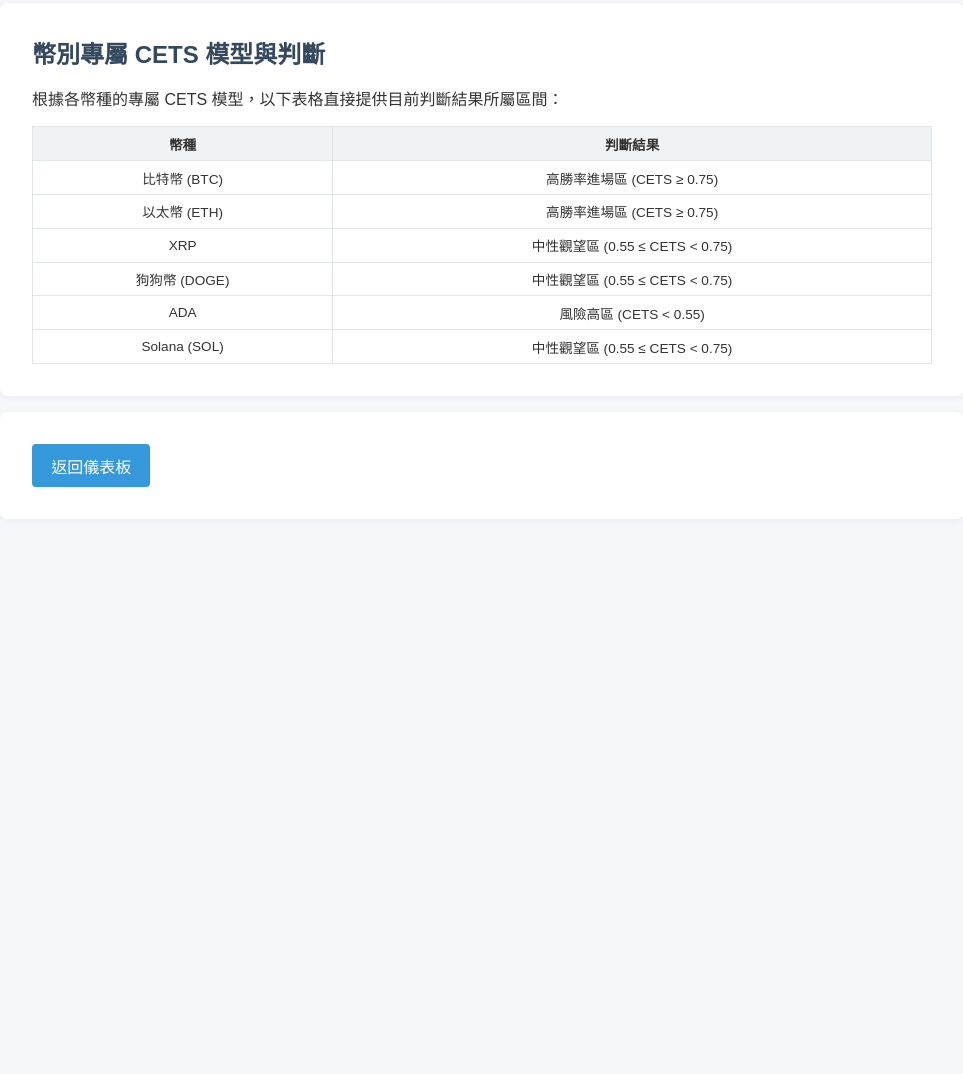
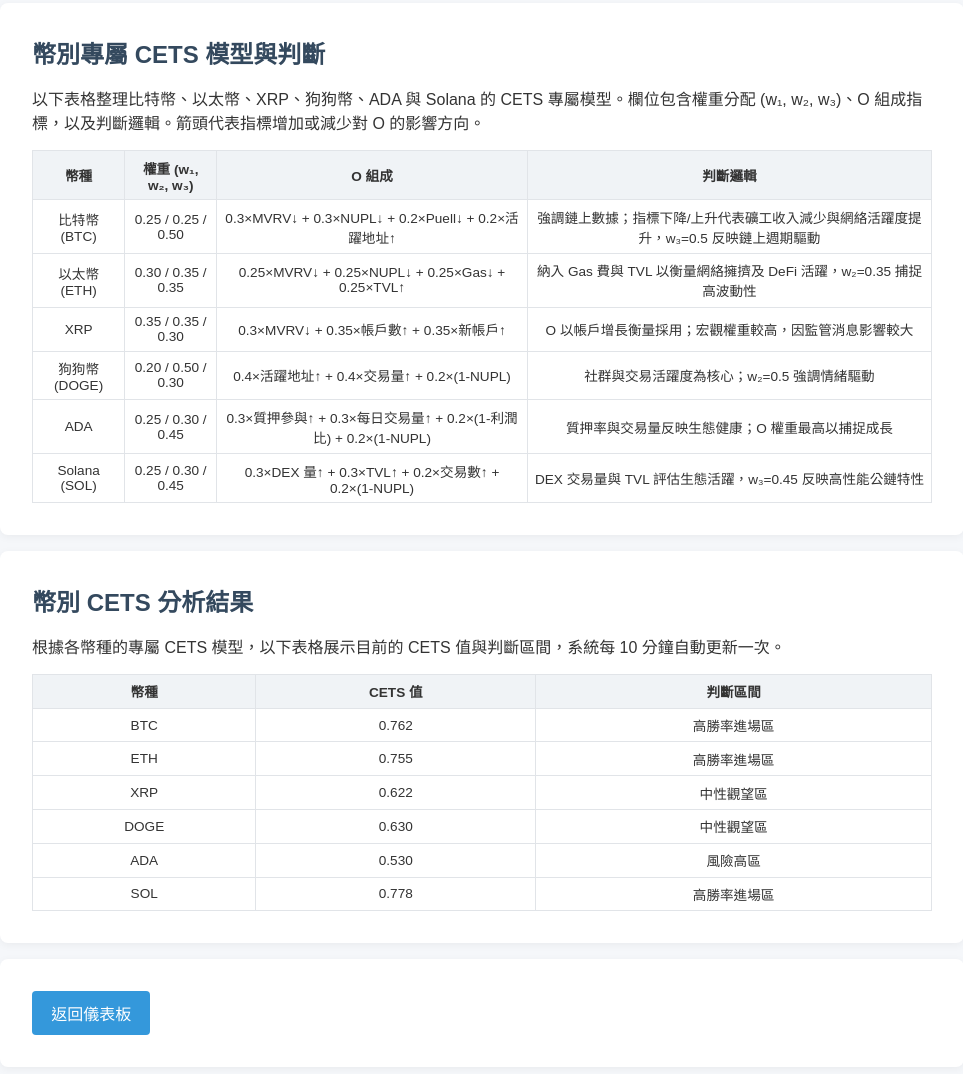
Before and after one commit to MayaMyzium/crypto-dashboard, a plain HTML site: page analysis.html in a window 1280 px wide. Shown: the part 1408-2482 px from the top of the page, without its empty margins (158-1121 px from the left). Before the commit the page ends 1943 px from the top, so only its background shows below. Drawn offline with nearby package versions, Linux system fonts and the light colour scheme; no server answers.

Commit message:
Add files via upload

```diff
--- a/analysis.html
+++ b/analysis.html
@@ -31,39 +31,76 @@
     <!-- 幣別專屬 CETS 模型與判斷 -->
     <section>
       <h2>幣別專屬 CETS 模型與判斷</h2>
-      <p>根據各幣種的專屬 CETS 模型，以下表格直接提供目前判斷結果所屬區間：</p>
+      <p>以下表格整理比特幣、以太幣、XRP、狗狗幣、ADA 與 Solana 的 CETS 專屬模型。欄位包含權重分配 (w₁, w₂, w₃)、O 組成指標，以及判斷邏輯。箭頭代表指標增加或減少對 O 的影響方向。</p>
       <table class="analysis-table">
         <thead>
           <tr>
             <th>幣種</th>
-            <th>判斷結果</th>
+            <th>權重 (w₁, w₂, w₃)</th>
+            <th>O 組成</th>
+            <th>判斷邏輯</th>
           </tr>
         </thead>
         <tbody>
           <tr>
             <td>比特幣 (BTC)</td>
-            <td>高勝率進場區 (CETS ≥ 0.75)</td>
+            <td>0.25 / 0.25 / 0.50</td>
+            <td>0.3×MVRV↓ + 0.3×NUPL↓ + 0.2×Puell↓ + 0.2×活躍地址↑</td>
+            <td>強調鏈上數據；指標下降/上升代表礦工收入減少與網絡活躍度提升，w₃=0.5 反映鏈上週期驅動</td>
           </tr>
           <tr>
             <td>以太幣 (ETH)</td>
-            <td>高勝率進場區 (CETS ≥ 0.75)</td>
+            <td>0.30 / 0.35 / 0.35</td>
+            <td>0.25×MVRV↓ + 0.25×NUPL↓ + 0.25×Gas↓ + 0.25×TVL↑</td>
+            <td>納入 Gas 費與 TVL 以衡量網絡擁擠及 DeFi 活躍，w₂=0.35 捕捉高波動性</td>
           </tr>
           <tr>
             <td>XRP</td>
-            <td>中性觀望區 (0.55 ≤ CETS &lt; 0.75)</td>
+            <td>0.35 / 0.35 / 0.30</td>
+            <td>0.3×MVRV↓ + 0.35×帳戶數↑ + 0.35×新帳戶↑</td>
+            <td>O 以帳戶增長衡量採用；宏觀權重較高，因監管消息影響較大</td>
           </tr>
           <tr>
             <td>狗狗幣 (DOGE)</td>
-            <td>中性觀望區 (0.55 ≤ CETS &lt; 0.75)</td>
+            <td>0.20 / 0.50 / 0.30</td>
+            <td>0.4×活躍地址↑ + 0.4×交易量↑ + 0.2×(1-NUPL)</td>
+            <td>社群與交易活躍度為核心；w₂=0.5 強調情緒驅動</td>
           </tr>
           <tr>
             <td>ADA</td>
-            <td>風險高區 (CETS &lt; 0.55)</td>
+            <td>0.25 / 0.30 / 0.45</td>
+            <td>0.3×質押參與↑ + 0.3×每日交易量↑ + 0.2×(1-利潤比) + 0.2×(1-NUPL)</td>
+            <td>質押率與交易量反映生態健康；O 權重最高以捕捉成長</td>
           </tr>
           <tr>
             <td>Solana (SOL)</td>
-            <td>中性觀望區 (0.55 ≤ CETS &lt; 0.75)</td>
+            <td>0.25 / 0.30 / 0.45</td>
+            <td>0.3×DEX 量↑ + 0.3×TVL↑ + 0.2×交易數↑ + 0.2×(1-NUPL)</td>
+            <td>DEX 交易量與 TVL 評估生態活躍，w₃=0.45 反映高性能公鏈特性</td>
           </tr>
+        </tbody>
+      </table>
+    </section>
+
+    <!-- 幣別 CETS 分析結果 -->
+    <section id="coin-cets-result-section">
+      <h2>幣別 CETS 分析結果</h2>
+      <p>根據各幣種的專屬 CETS 模型，以下表格展示目前的 CETS 值與判斷區間，系統每 10 分鐘自動更新一次。</p>
+      <table class="analysis-table">
+        <thead>
+          <tr>
+            <th>幣種</th>
+            <th>CETS 值</th>
+            <th>判斷區間</th>
+          </tr>
+        </thead>
+        <tbody>
+          <tr><td>BTC</td><td id="cets-value-btc">--</td><td id="cets-category-btc">--</td></tr>
+          <tr><td>ETH</td><td id="cets-value-eth">--</td><td id="cets-category-eth">--</td></tr>
+          <tr><td>XRP</td><td id="cets-value-xrp">--</td><td id="cets-category-xrp">--</td></tr>
+          <tr><td>DOGE</td><td id="cets-value-doge">--</td><td id="cets-category-doge">--</td></tr>
+          <tr><td>ADA</td><td id="cets-value-ada">--</td><td id="cets-category-ada">--</td></tr>
+          <tr><td>SOL</td><td id="cets-value-sol">--</td><td id="cets-category-sol">--</td></tr>
         </tbody>
       </table>
     </section>
--- a/analysis.js
+++ b/analysis.js
@@ -43,6 +43,21 @@
   updateSentimentChart().catch((err) => {
     console.error('情緒分數折線圖資料取得失敗', err);
   });
+
+  // 更新專屬 CETS 分析並設定定時器
+  try {
+    updateSpecializedCETS();
+  } catch (e) {
+    console.error('updateSpecializedCETS error', e);
+  }
+  // 每 10 分鐘執行一次分析
+  setInterval(() => {
+    try {
+      updateSpecializedCETS();
+    } catch (e) {
+      console.error('updateSpecializedCETS error', e);
+    }
+  }, 10 * 60 * 1000);
 });
 
 async function updateAnalysis(coin, tbody) {
@@ -459,3 +474,36 @@
 }
 
 // 本頁不再使用圖表，改為表格顯示，故 drawAnalysisChart 移除
+
+/**
+ * 根據各幣種專屬 CETS 模型計算 CETS 值並更新判斷結果。
+ * 本示例使用固定的 L 和 S 值以及預設的 O 值計算，僅供示範用。
+ */
+function updateSpecializedCETS() {
+  // 假設的流動性與風險情緒指數，可依實際需求替換成即時數據
+  const L = 0.65;
+  const S = 0.70;
+  // 各幣種預設 O 值與權重。此處的 O 值代表鏈上指標綜合得分（0~1），可依實際計算替換。
+  const configs = {
+    // 使用修正後的 O 值和權重，符合幣別專屬 CETS 公式
+    BTC: { O: 0.85, w1: 0.25, w2: 0.25, w3: 0.50 },
+    ETH: { O: 0.90, w1: 0.30, w2: 0.35, w3: 0.35 },
+    XRP: { O: 0.50, w1: 0.35, w2: 0.35, w3: 0.30 },
+    DOGE: { O: 0.50, w1: 0.20, w2: 0.50, w3: 0.30 },
+    ADA: { O: 0.35, w1: 0.25, w2: 0.30, w3: 0.45 },
+    SOL: { O: 0.90, w1: 0.25, w2: 0.30, w3: 0.45 }
+  };
+  Object.keys(configs).forEach((key) => {
+    const cfg = configs[key];
+    const cets = cfg.w1 * L + cfg.w2 * S + cfg.w3 * cfg.O;
+    let category;
+    if (cets >= 0.75) category = '高勝率進場區';
+    else if (cets >= 0.55) category = '中性觀望區';
+    else category = '風險高區';
+    // 更新 DOM
+    const valEl = document.getElementById(`cets-value-${key.toLowerCase()}`);
+    const catEl = document.getElementById(`cets-category-${key.toLowerCase()}`);
+    if (valEl) valEl.textContent = cets.toFixed(3);
+    if (catEl) catEl.textContent = category;
+  });
+}
```
